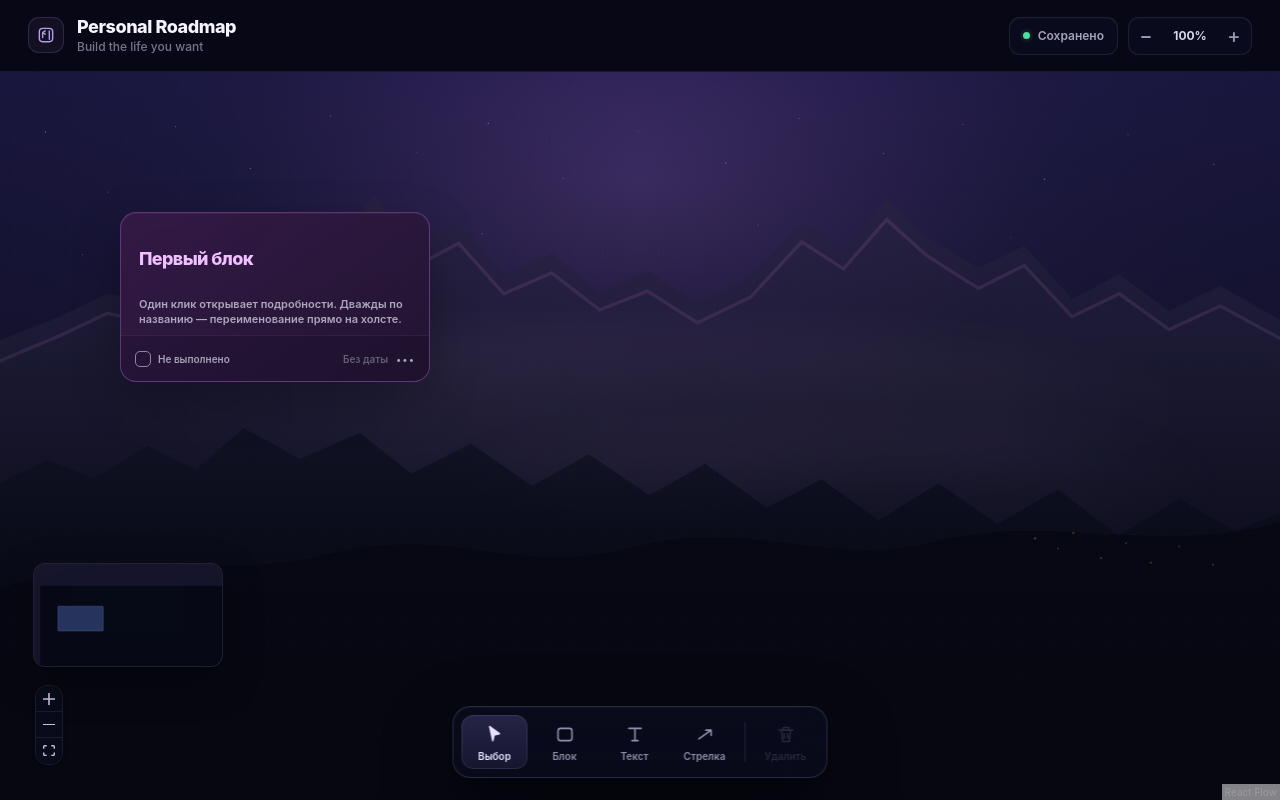
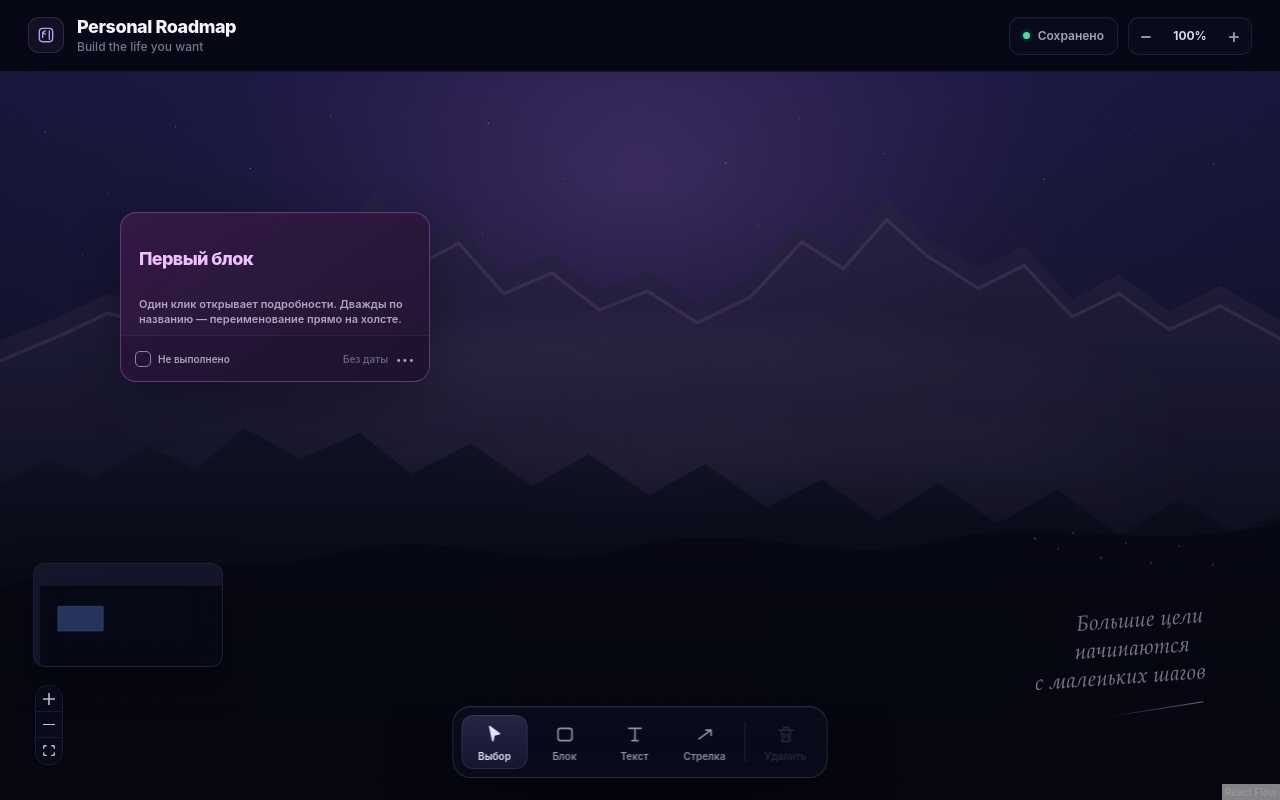
Before and after one commit to Andrest31/tasks, a Next.js app: page / in a window 1280 px wide. Built offline with nearby package versions, Linux system fonts and the light colour scheme.

Commit message:
feat: +motivation!!

```diff
--- a/app/globals.css
+++ b/app/globals.css
@@ -211,6 +211,49 @@ button { cursor: pointer; }
 .toolbar-label { font-size: 10px; font-weight: 600; }
 .toolbar-divider { width: 1px; height: 40px; align-self: center; margin: 0 3px; background: rgba(145,139,195,.17); }
 
+
+/* BACKGROUND MOTIVATIONAL QUOTE */
+.background-quote {
+  position: absolute;
+  right: clamp(34px, 5.8vw, 104px);
+  bottom: clamp(92px, 11vh, 150px);
+  z-index: 2;
+  pointer-events: none;
+  user-select: none;
+  display: flex;
+  flex-direction: column;
+  align-items: flex-end;
+  color: rgba(214, 204, 242, .54);
+  font-family: "Snell Roundhand", "Iowan Old Style", "Palatino Linotype", Palatino, Georgia, serif;
+  font-size: clamp(18px, 1.7vw, 30px);
+  line-height: 1.28;
+  font-style: italic;
+  font-weight: 300;
+  letter-spacing: .015em;
+  text-align: right;
+  transform: rotate(-4deg);
+  text-shadow: 0 1px 18px rgba(27, 16, 58, .42);
+}
+
+.background-quote span:nth-child(2) {
+  margin-right: .7em;
+}
+
+.background-quote span:nth-child(3) {
+  margin-right: .05em;
+}
+
+.background-quote i {
+  display: block;
+  width: 96px;
+  height: 1px;
+  margin-top: 13px;
+  margin-right: 6px;
+  background: linear-gradient(90deg, transparent, rgba(179, 151, 226, .62));
+  transform: rotate(-5deg);
+  transform-origin: right center;
+}
+
 /* MODAL / NOTE */
 .modal-backdrop { position: fixed; inset: 0; z-index: 50; display: grid; place-items: center; padding: 24px; background: rgba(2,3,11,.62); backdrop-filter: blur(7px); }
 .note-modal { position: relative; width: min(720px, 100%); min-height: 470px; display: flex; flex-direction: column; border: 1px solid rgba(147, 139, 197, .2); border-radius: 20px; padding: 30px; background: linear-gradient(145deg, rgba(22,24,49,.98), rgba(12,14,31,.99)); box-shadow: 0 35px 100px rgba(0,0,0,.58), inset 0 1px 0 rgba(255,255,255,.035); }
@@ -247,6 +290,7 @@ button { cursor: pointer; }
 .react-flow__minimap-node { fill: #26335d !important; stroke: #6d75b0 !important; }
 
 @media (max-width: 760px) {
+  .background-quote { display: none; }
   .brand-copy span, .save-indicator { display: none; }
   .topbar { padding: 0 14px; }
   .topbar-actions { gap: 6px; }
--- a/components/RoadmapEditor.tsx
+++ b/components/RoadmapEditor.tsx
@@ -137,6 +137,12 @@ function EditorCanvas() {
           <MiniMap pannable zoomable nodeStrokeWidth={2} />
         </ReactFlow>
       </section>
+      <div className="background-quote" aria-hidden="true">
+        <span>Большие цели</span>
+        <span>начинаются</span>
+        <span>с маленьких шагов</span>
+        <i />
+      </div>
       <BottomToolbar />
       <NodeModal />
     </main>
--- a/package.json
+++ b/package.json
@@ -9,7 +9,7 @@
   },
   "dependencies": {
     "@xyflow/react": "^12.4.4",
-    "next": "^16.3.4",
+    "next": "^15.5.2",
     "react": "^19.1.1",
     "react-dom": "^19.1.1",
     "zustand": "^5.0.8"
```
Also changed, not shown: tsconfig.json (+6 -26 lines).
